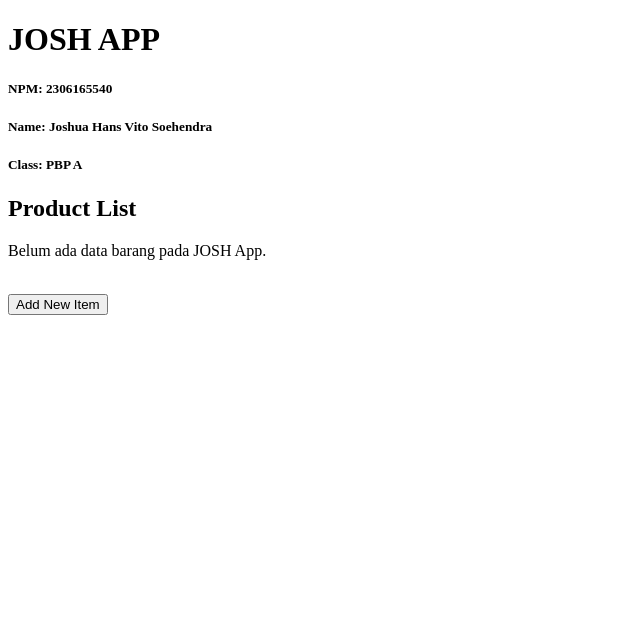
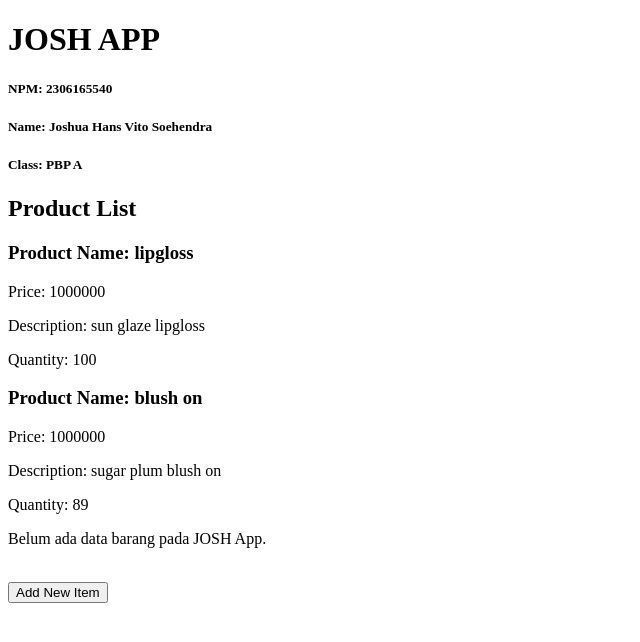
Before and after one commit to joshuahvs/josh, a Django app: page / in a window 1280 px wide. Shown: the top 642 px of the page, without its empty margins (0-640 px from the left). Run offline with Django 5.2, Linux system fonts and the light colour scheme; data that the repository does not hold is empty.

Commit message:
Menambahkan hasil screenshot

```diff
--- a/main/templates/main.html
+++ b/main/templates/main.html
@@ -9,12 +9,12 @@
 
 <h2>Product List</h2>
 
-<!-- {% for product in products %}
+{% for product in products %}
     <h3>Product Name: {{ product.name }}</h3>
     <p>Price: {{ product.price }}</p>
     <p>Description: {{ product.description }}</p>
     <p>Quantity: {{ product.quantity }}</p>
-{% endfor %} -->
+{% endfor %}
 
 {% if not josh_item_entries %}
 <p>Belum ada data barang pada JOSH App.</p>
--- a/main/urls.py
+++ b/main/urls.py
@@ -8,15 +8,6 @@ urlpatterns = [
     path('create_item_entry', create_item_entry, name='create_item_entry'),
     path('xml/', show_xml, name='show_xml'),
     path('json/', show_json, name='show_json'),
-    path('xml/<uuid:id>', show_xml_by_id, name='show_xml_by_id'),
+    path('xml/<str:id>', show_xml_by_id, name='show_xml_by_id'),
     path('json/<str:id>', show_json_by_id, name='show_json_by_id'),
 ]
-
-# urlpatterns = [
-#     path('', show_main, name='show_main'),
-#     path('create_item_entry', create_item_entry, name='create_item_entry'),
-#     path('show_xml', show_xml, name='show_xml'),
-#     path('json', show_json, name='show_json'),
-#     path('xml/<str:id>', show_xml_by_id, name='show_xml_by_id'),
-#     path('json/<str:id>', show_json_by_id, name='show_json_by_id'),
-# ]
```
Also changed, not shown: README.md, images/json by id.png (added), images/json.png (added), images/xml by id.png (added), images/xml.png (added).
